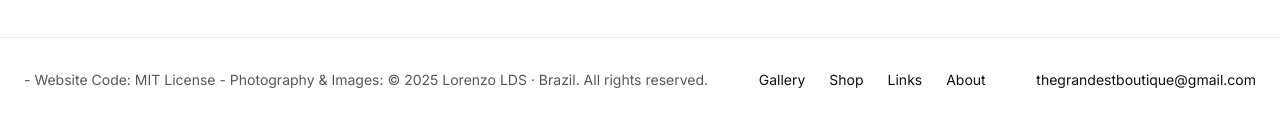
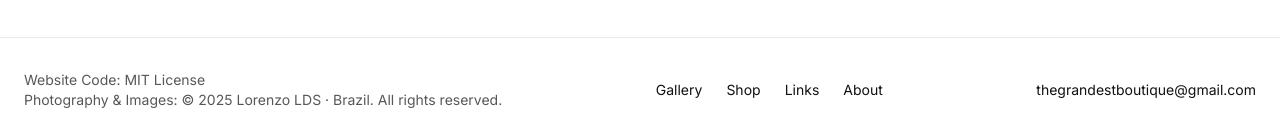
Before and after one commit to thegrandestboutique-source/TheGrandHub-1.0, a Next.js app: page / in a window 1280 px wide. Shown: the part 1899-2038 px from the top of the page. Built offline with nearby package versions, Linux system fonts and the light colour scheme.

Commit message:
Update Layout.jsx
updated code logic for readability in the Copyright section

```diff
--- a/components/Layout.jsx
+++ b/components/Layout.jsx
@@ -121,8 +121,8 @@ export default function Layout({ children }) {
           <div className="flex flex-col md:flex-row justify-between items-center gap-4">
             {/* Copyright */}
             <p className="text-sm opacity-70">
-- Website Code: MIT License
-- Photography & Images: © {new Date().getFullYear()} Lorenzo LDS · Brazil. All rights reserved.
+              Website Code: MIT License<br />
+              Photography & Images: © {new Date().getFullYear()} Lorenzo LDS · Brazil. All rights reserved.
             </p>
 
             {/* Footer Nav */}
```
